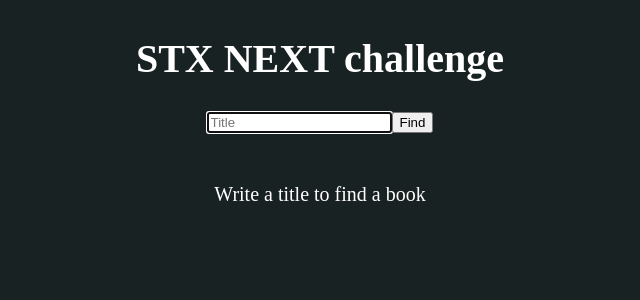
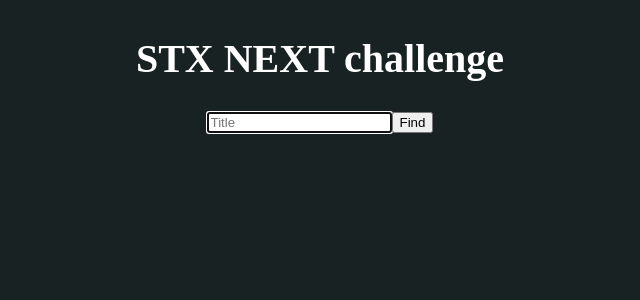
Before and after one commit to koniuszy/Api-stx, a React (Create React App) app: page / in a window 1280 px wide. Shown: the top 300 px of the page, without its empty margins (320-960 px from the left). Built offline with nearby package versions, Linux system fonts and the light colour scheme.

Commit message:
infinity scroll added

```diff
--- a/src/App.js
+++ b/src/App.js
@@ -4,7 +4,24 @@ export default class App extends React.Component {
   state = {
     missingWord: '',
     isLoading: true,
-    books: []
+    books: [],
+    startIndex: 0
+  }
+
+  titleImgDescription = []
+
+  // infinity scroll (life circle methods)
+
+  componentDidMount() {
+    document.addEventListener('scroll', this.trackScrolling)
+  }
+
+  componentDidUpdate() {
+    document.addEventListener('scroll', this.trackScrolling)
+  }
+
+  componentWillUnmount() {
+    document.removeEventListener('scroll', this.trackScrolling)
   }
 
   inputChange = input => {
@@ -15,11 +32,16 @@ export default class App extends React.Component {
 
   submit = event => {
     event.preventDefault()
+    this.titleImgDescription = []
     this.fetchBooks()
   }
 
   fetchBooks = () => {
-    fetch(`https://www.googleapis.com/books/v1/volumes?q=${this.state.missingWord}+inauthor`)
+    fetch(
+      `https://www.googleapis.com/books/v1/volumes?q=${this.state.missingWord}+intitle&startIndex=${
+        this.state.startIndex
+      }`
+    )
       .then(res => res.json())
       .then(json => this.setState({ books: json.items }, this.checkFetch))
   }
@@ -31,10 +53,15 @@ export default class App extends React.Component {
   }
 
   printBooks = () => {
-    let titleImgDescription = []
+    if (typeof this.state.books === 'undefined') {
+      return this.titleImgDescription
+    }
 
-    if (typeof this.state.books === 'undefined') {
-      return titleImgDescription
+    if (this.state.startIndex > 0) {
+      let repeats = this.titleImgDescription.map(el => el.key === this.state.books[0].id)
+      if (repeats.includes(true)) {
+        return this.titleImgDescription
+      }
     }
 
     this.state.books.map(el => {
@@ -47,7 +74,7 @@ export default class App extends React.Component {
         description = description + '...'
       }
 
-      titleImgDescription.push(
+      this.titleImgDescription.push(
         <div key={el.id}>
           <h4>
             Title:
@@ -60,7 +87,7 @@ export default class App extends React.Component {
       return 1
     })
 
-    return titleImgDescription
+    return <div>{this.titleImgDescription}</div>
   }
 
   getImg = el => {
@@ -68,6 +95,29 @@ export default class App extends React.Component {
       return <h4>Missing img</h4>
     }
     return <img alt="missing img" src={el.volumeInfo.imageLinks.thumbnail} />
+  }
+
+  // infinity scroll (isBottom, trackScrolling)
+  isBottom(el) {
+    if (this.state.books.length < 10) {
+      return false
+    }
+    return el.getBoundingClientRect().bottom <= window.innerHeight
+  }
+
+  trackScrolling = () => {
+    let wrappedElement = document.getElementById('footer')
+    if (this.isBottom(wrappedElement)) {
+      let startIndex = this.state.startIndex
+      startIndex = startIndex + 10
+      this.setState(
+        {
+          startIndex: startIndex
+        },
+        this.fetchBooks
+      )
+      document.removeEventListener('scroll', this.trackScrolling)
+    }
   }
 
   render() {
@@ -78,7 +128,8 @@ export default class App extends React.Component {
           <input type="text" autoFocus placeholder="Title" onChange={this.inputChange} />
           <button>Find</button>
         </form>
-        {this.state.isLoading ? 'Write a title to find a book' : this.printBooks()}
+        {this.state.isLoading ? this.titleImgDescription : this.printBooks()}
+        <span id="footer" />
       </main>
     )
   }
```
